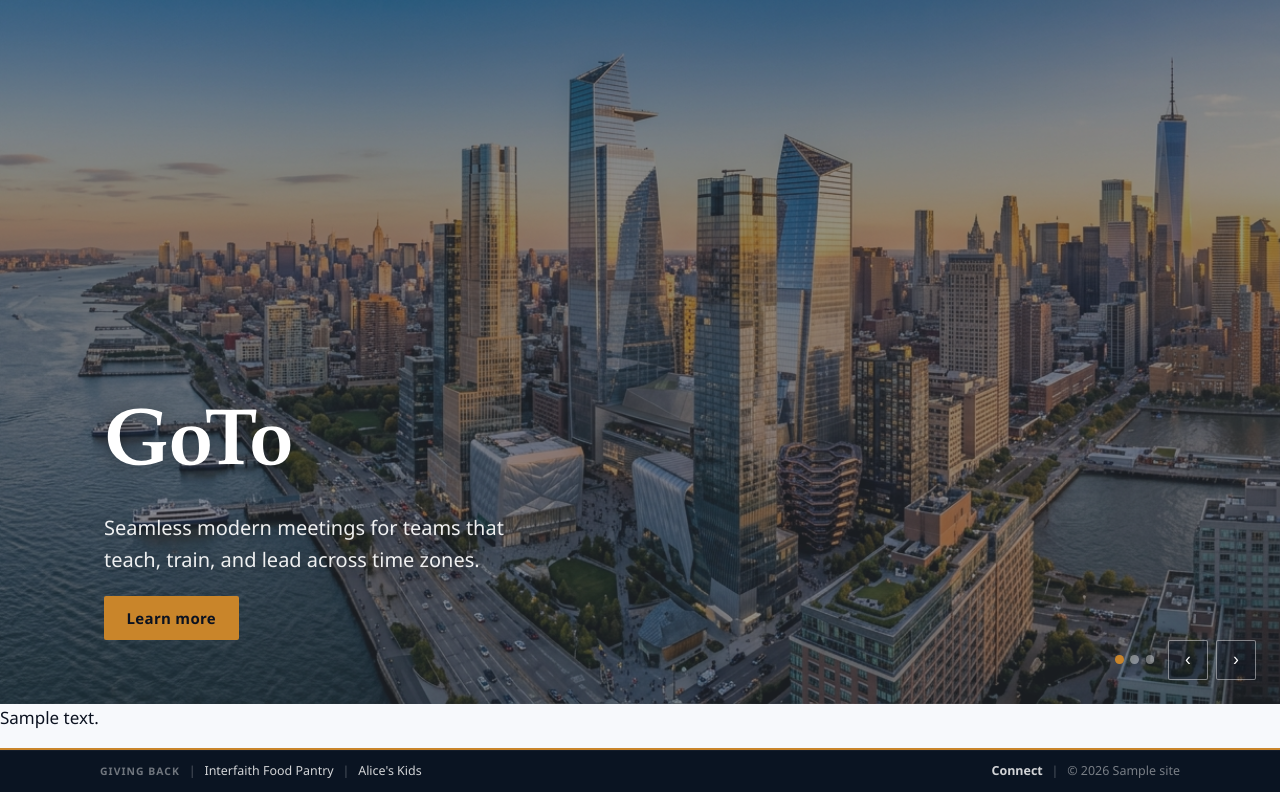
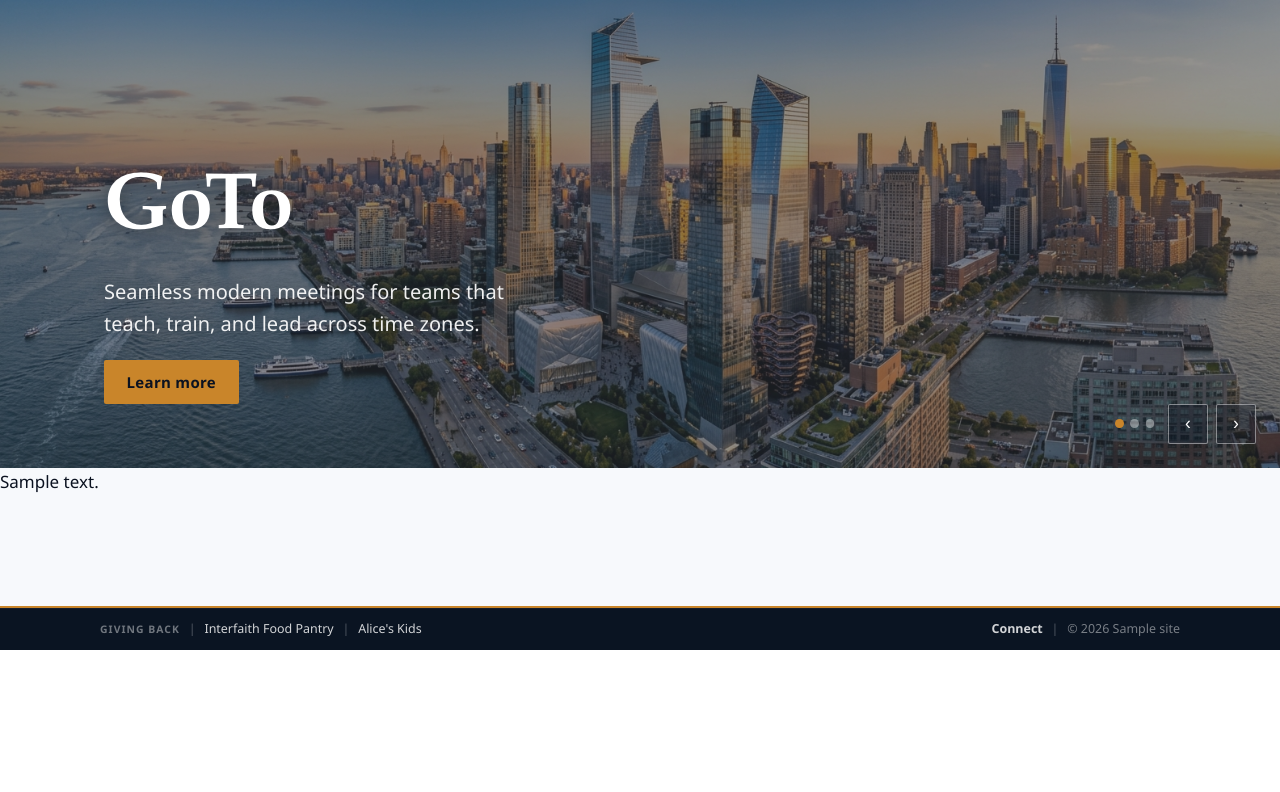
Before and after one commit to stratusstaff/nydla-wordpress, a WordPress theme: template front-page.php in a window 1280 px wide. Shown: the part 150-942 px from the top of the page. After the commit the page ends 800 px from the top, so only its background shows below. Run offline with PHP 8.4 and a stand-in for WordPress, Linux system fonts and the light colour scheme; the site name, menu and one post (Sample post) are stand-ins, and other content is empty; some libraries are stand-ins or nearby versions.

Commit message:
Carousel: shorten height to ~60% (53vh / 28rem)
Keeps left copy and static backdrop; less vertical dominance on home.

```diff
--- a/assets/css/main.css
+++ b/assets/css/main.css
@@ -1294,7 +1294,8 @@ p {
 	color: var(--nydla-white);
 	overflow: hidden;
 	background: var(--nydla-ink);
-	min-height: min(88vh, 46rem);
+	/* ~60% of prior min(88vh, 46rem) */
+	min-height: min(53vh, 28rem);
 	width: 100%;
 	max-width: 100%;
 }
@@ -1336,7 +1337,7 @@ p {
 	flex: 0 0 100%;
 	width: 100%;
 	max-width: 100%;
-	min-height: min(88vh, 46rem);
+	min-height: min(53vh, 28rem);
 	display: grid;
 	align-items: end;
 	justify-items: stretch;
--- a/functions.php
+++ b/functions.php
@@ -9,7 +9,7 @@ if ( ! defined( 'ABSPATH' ) ) {
 	exit;
 }
 
-define( 'NYDLA_WP_VERSION', '1.4.4' );
+define( 'NYDLA_WP_VERSION', '1.4.5' );
 define( 'NYDLA_WP_DIR', get_template_directory() );
 define( 'NYDLA_WP_URI', get_template_directory_uri() );
 
--- a/style.css
+++ b/style.css
@@ -4,7 +4,7 @@ Theme URI: https://nydla.com
 Author: Bez Leda Studios
 Author URI: https://bezledastudios.com/
 Description: Theme for NYDLA (New York Distance Learning Association) — NYDLA.com and future NYDLA.biz sponsor mini-sites. Block patterns + classic PHP templates. Skyline-first, fast by default.
-Version: 1.4.4
+Version: 1.4.5
 Requires at least: 6.4
 Tested up to: 6.7
 Requires PHP: 8.0
```
